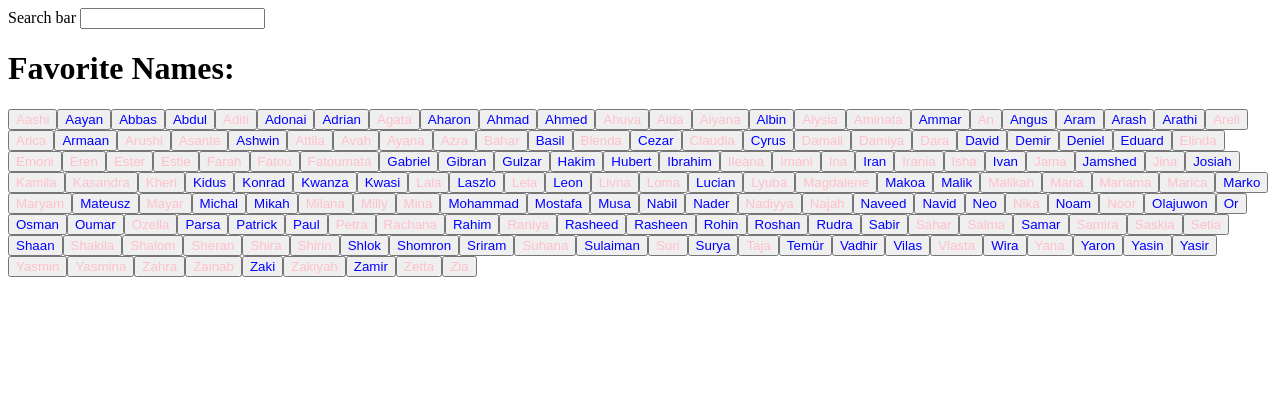
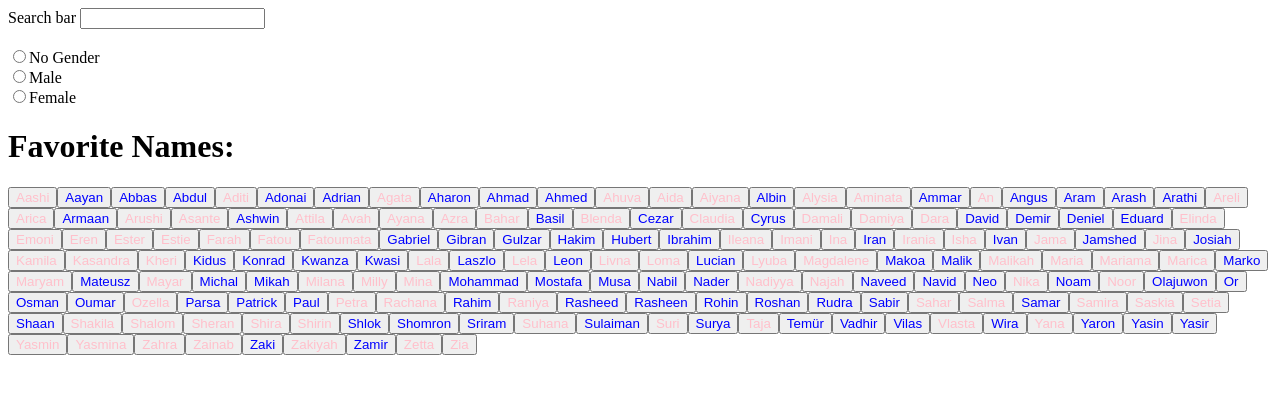
Before and after one commit to jlou711/baby-names, a React (Create React App) app: page / in a window 1280 px wide. Shown: the top 394 px of the page. Built offline with nearby package versions, Linux system fonts and the light colour scheme.

Commit message:
Add radio button and gender filter logic

```diff
--- a/src/App.tsx
+++ b/src/App.tsx
@@ -11,6 +11,7 @@ const sortNames: IBabyNames[] = [...babyNames].sort(compareBabyNames);
 function App(): JSX.Element {
   const [searchText, setSearchText] = useState("");
   const [favoriteNames, setFavoriteNamesList] = useState<IBabyNames[]>([]);
+  const [genderSelected, setGenderSelected] = useState("");
 
   function handleFavoriteNames(value: string, add: boolean) {
     if (add) {
@@ -27,12 +28,43 @@ function App(): JSX.Element {
   const filteredNames = applyNameSearchFilter(
     sortNames,
     searchText,
+    genderSelected,
     favoriteNames.map((a) => a.name)
   );
 
   return (
     <>
       <SearchBar input={searchText} onChange={setSearchText} />
+      <div>
+        <br></br>
+        <input
+          type="radio"
+          id="neutral"
+          name="gender_select"
+          value=""
+          onChange={(e) => setGenderSelected(e.target.value)}
+        />
+        <label htmlFor="neutral">No Gender</label>
+        <br></br>
+        <input
+          type="radio"
+          id="male"
+          name="gender_select"
+          value="m"
+          onChange={(e) => setGenderSelected(e.target.value)}
+        />
+        <label htmlFor="male">Male</label>
+        <br></br>
+        <input
+          type="radio"
+          id="female"
+          name="gender_select"
+          value="f"
+          onChange={(e) => setGenderSelected(e.target.value)}
+        />
+        <label htmlFor="female">Female</label>
+        <br></br>
+      </div>
       <div>
         <h1>Favorite Names: </h1>
         {favoriteNames.map((x, i) => {
--- a/src/utils/applySearchFilter.ts
+++ b/src/utils/applySearchFilter.ts
@@ -10,9 +10,11 @@ import { IBabyNames } from "../IBabyNames";
 export function applyNameSearchFilter(
   arr: IBabyNames[],
   searchTerm: string,
+  gender?: string,
   bannedTerms?: string[]
 ): IBabyNames[] {
   return arr
     .filter((x) => x.name.toLowerCase().includes(searchTerm.toLowerCase()))
-    .filter((x) => (bannedTerms ? bannedTerms.indexOf(x.name) === -1 : true));
+    .filter((x) => (bannedTerms ? bannedTerms.indexOf(x.name) === -1 : true))
+    .filter((x) => (gender !== "" ? x.sex === gender : true));
 }
```
